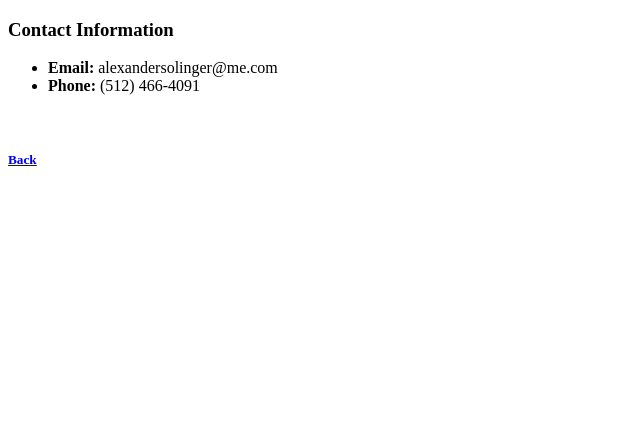
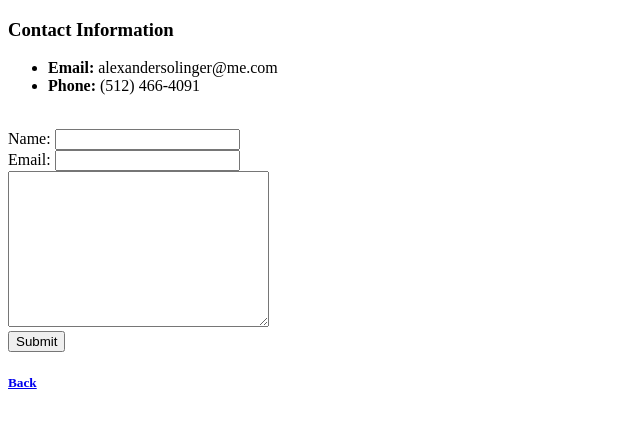
Before and after one commit to goodfishfrancis/personal_site, a plain HTML site: page contact-me.html in a window 1280 px wide. Shown: the whole page, without its empty margins (0-640 px from the left). Drawn offline with Linux system fonts and the light colour scheme.

Commit message:
added email form to contact page

```diff
--- a/contact-me.html
+++ b/contact-me.html
@@ -4,7 +4,7 @@
     <meta charset="UTF-8">
     <meta http-equiv="X-UA-Compatible" content="IE=edge">
     <meta name="viewport" content="width=device-width, initial-scale=1.0">
-    <title>Document</title>
+    <title>Contact Me</title>
 </head>
 <body>
     <h3>Contact Information</h3>
@@ -13,6 +13,15 @@
         <li><strong>Phone:</strong> (512) 466-4091</li>
     </ul>
     <br>
+
+    <form action="mailto:alexandersolinger@me.com" method="POST" enctype="text/plain">
+        <label for="">Name:</label>
+        <input type="text" name="userName"><br>
+        <label for="">Email:</label>
+        <input type="text" name="userEmail"><br>
+        <textarea name="userMessage" id="" cols="30" rows="10"></textarea><br>
+        <input type="submit">
+    </form>
     <h5><a href="index.html">Back</a></h5>
 </body>
 </html>
```
Also changed, not shown: hobbies.html (+1 -1 lines).
